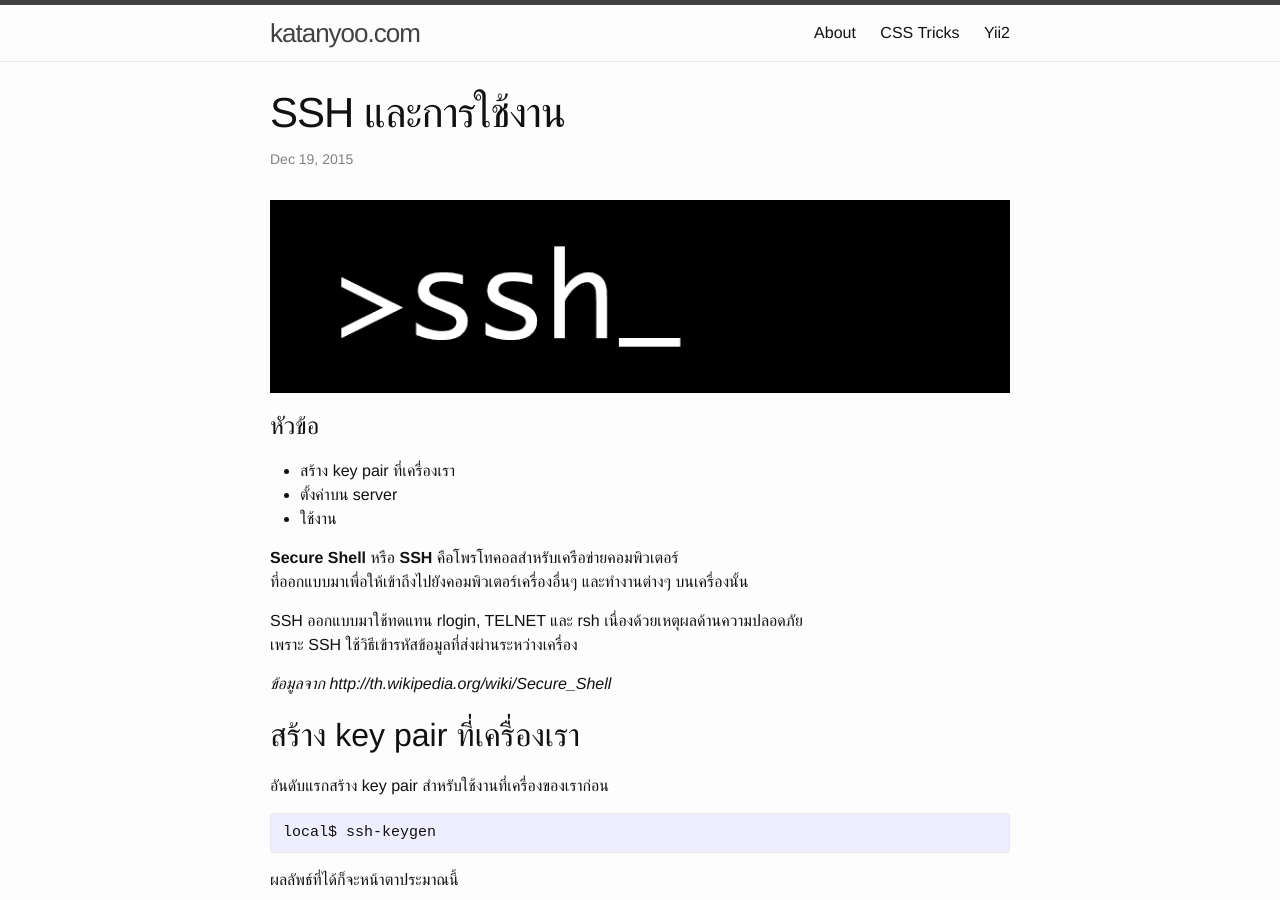
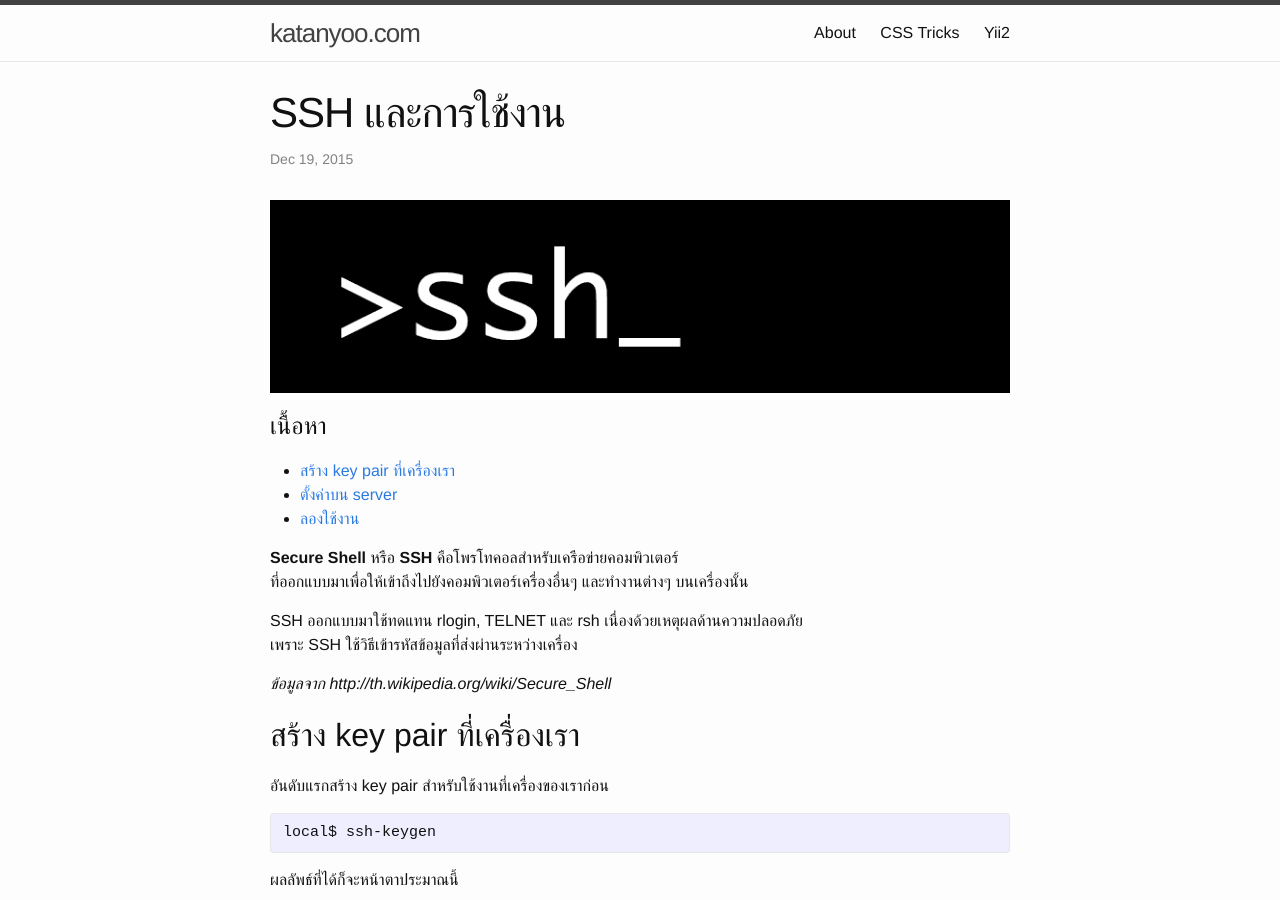
Before and after one commit to katanyoo/katanyoo.github.io, a Jekyll site: the page built from _posts/2015-12-19-ssh.md, in a window 1280 px wide and 900 px high. Built offline with Jekyll 4.4.1, drawn with Linux system fonts in a browser that asks for light colours; comment, search, counter and statistics services are not loaded.

Commit message:
using ssh

```diff
--- a/_posts/2015-12-19-ssh.md
+++ b/_posts/2015-12-19-ssh.md
@@ -8,10 +8,10 @@ categories: ssh
 
 ![SSH](/assets/ssh.gif)
 
-#หัวข้อ
-* สร้าง key pair ที่เครื่องเรา
-* ตั้งค่าบน server
-* ใช้งาน
+#เนื้อหา
+* <a href="#keypair">สร้าง key pair ที่เครื่องเรา</a>
+* <a href="#server_config">ตั้งค่าบน server</a>
+* <a href="#using">ลองใช้งาน</a>
 
 **Secure Shell** หรือ **SSH** คือโพรโทคอลสำหรับเครือข่ายคอมพิวเตอร์<br>
 ที่ออกแบบมาเพื่อให้เข้าถึงไปยังคอมพิวเตอร์เครื่องอื่นๆ และทำงานต่างๆ บนเครื่องนั้น
@@ -20,6 +20,8 @@ SSH ออกแบบมาใช้ทดแทน rlogin, TELNET และ rs
 เพราะ SSH ใช้วิธีเข้ารหัสข้อมูลที่ส่งผ่านระหว่างเครื่อง
 
 *ข้อมูลจาก http://th.wikipedia.org/wiki/Secure_Shell*
+
+<a name="keypair"></a>
 
 ##สร้าง key pair ที่เครื่องเรา
 อันดับแรกสร้าง key pair สำหรับใช้งานที่เครื่องของเราก่อน
@@ -52,6 +54,8 @@ local$ cat ~/.ssh/id_rsa.pub
 <pre>
 ssh-rsa AAAAB3NzaC...................... localuser@machine.local
 </pre>
+
+<a name="server_config"></a>
 
 ##ตั้งค่าบน Server
 
@@ -103,6 +107,8 @@ $ chmod 700 ~/.ssh
 * เข้าใช้ได้เฉพาะ client ที่ใส่ key ไว้ (เพื่อความปลอดภัย ของทรัพย์สินและครอบครัว ... -_-ไม่ใช่แระ)
 * ไม่ต้องพิมพ์เยอะ สำหรับพวกขี้เกียจพิมพ์ (อย่างผมเป็นต้น 555)
 
+<a name="using"></a>
+
 ##ลองใช้งาน
 <pre>
 $ ssh USER@HOSTNAME
```
